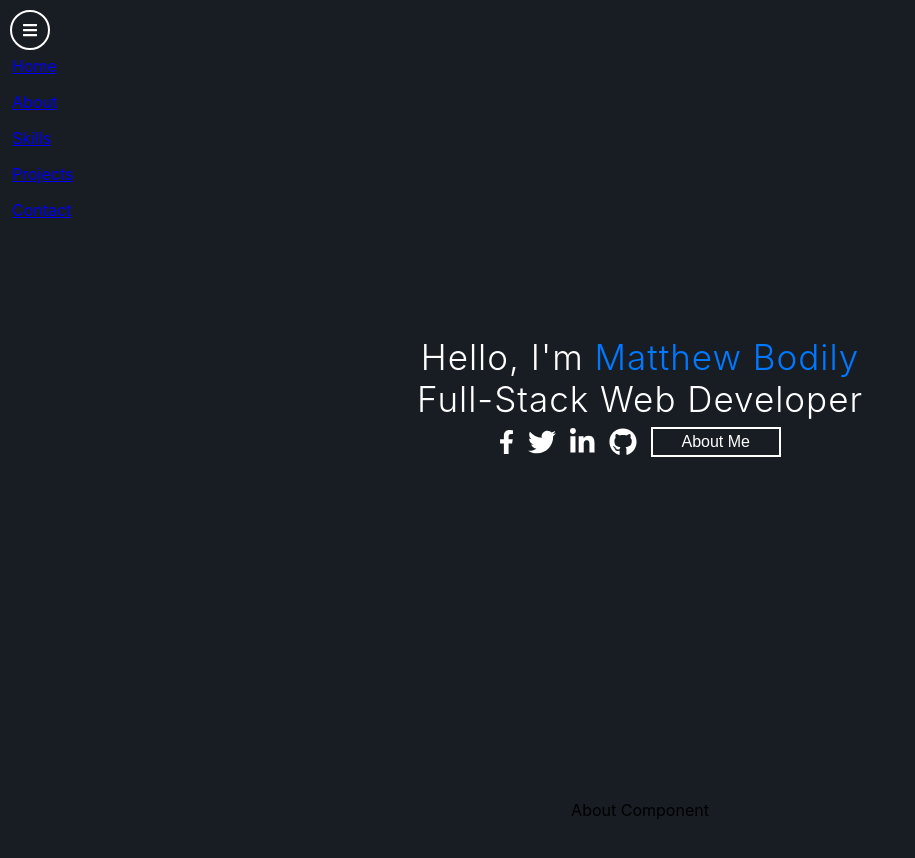
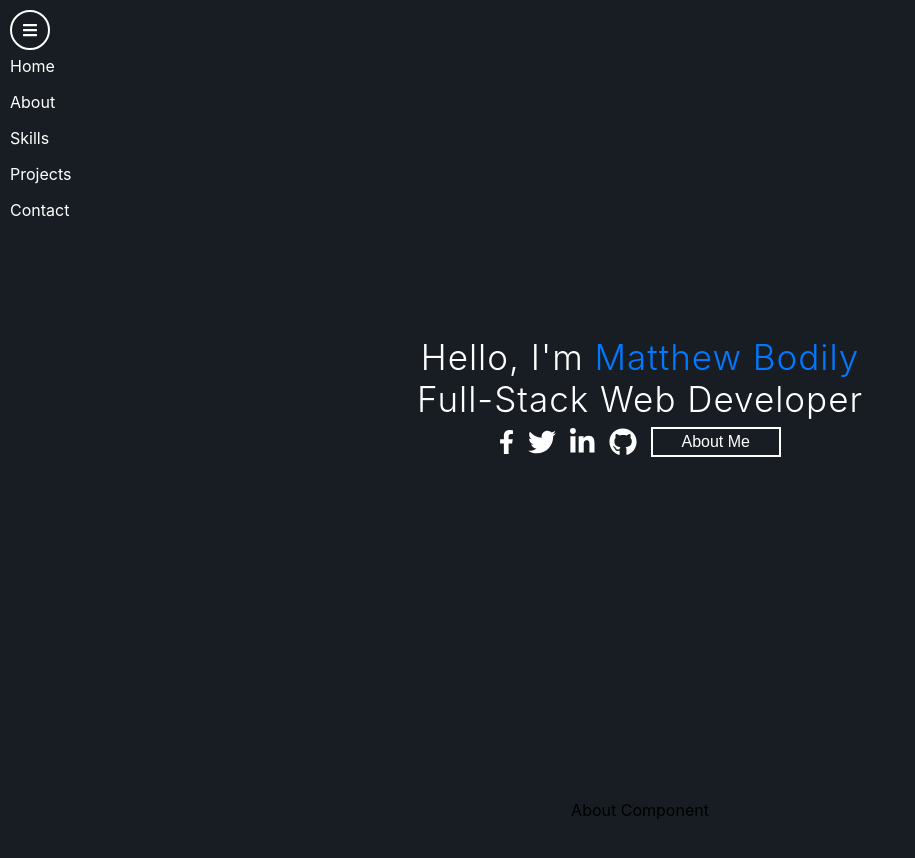
Before and after one commit to mattcbodily/portfolio-two, a React (Create React App) app: page / in a window 1280 px wide. Both pictures are taken after a click on the icon 30 px from the left and 30 px from the top of the page. Shown: the top 858 px of the page, without its empty margins (0-915 px from the left). Built offline with nearby package versions, Linux system fonts and the light colour scheme.

Commit message:
added styling to the menu component

```diff
--- a/src/Components/Menu/Menu.css
+++ b/src/Components/Menu/Menu.css
@@ -1,4 +1,4 @@
-.menu-container {
+.bars-container {
     height: 36px;
     width: 36px;
     border: 2px solid white;
@@ -6,9 +6,26 @@
     position: fixed;
     top: 10px;
     left: 10px;
+    padding: 0px;
+    background-color: #181D23;
+}
+
+.bars-container:hover {
+    border-color: #0078FF;
 }
 
 .menu-icon {
     color: white;
-    margin-top: 10px;
 }
+
+.menu-container {
+    position: fixed;
+    top: 40px;
+    left: 10px;
+    text-align: left;
+}
+
+.menu-links {
+    text-decoration: none;
+    color: white;
+}
--- a/src/Components/Menu/Menu.js
+++ b/src/Components/Menu/Menu.js
@@ -14,18 +14,45 @@ const Menu = () => {
     }
 
     return(
-        <div className='menu-container'>
-            <FontAwesomeIcon
-                icon='bars'
-                className='menu-icon'
-                onClick={handleToggle}/>
+        <div className='menu'>
+            <section className='bars-container'>
+                <FontAwesomeIcon
+                    icon='bars'
+                    className='menu-icon'
+                    onClick={handleToggle}/>
+            </section>
             {toggle
-            ?  (<nav>
-                    <AnchorLink href='#home'><p>Home</p></AnchorLink>
-                    <AnchorLink href='#about'><p>About</p></AnchorLink>
-                    <AnchorLink href='#skills'><p>Skills</p></AnchorLink>
-                    <AnchorLink href='#projects'><p>Projects</p></AnchorLink>
-                    <AnchorLink href='#contact'><p>Contact</p></AnchorLink>
+            ?  (<nav className='menu-container'>
+                    <AnchorLink
+                        href='#home'
+                        className='menu-links'
+                        onClick={handleToggle}>
+                            <p>Home</p>
+                    </AnchorLink>
+                    <AnchorLink
+                        href='#about'
+                        className='menu-links'
+                        onClick={handleToggle}>
+                            <p>About</p>
+                    </AnchorLink>
+                    <AnchorLink
+                        href='#skills'
+                        className='menu-links'
+                        onClick={handleToggle}>
+                            <p>Skills</p>
+                    </AnchorLink>
+                    <AnchorLink
+                        href='#projects'
+                        className='menu-links'
+                        onClick={handleToggle}>
+                            <p>Projects</p>
+                    </AnchorLink>
+                    <AnchorLink
+                        href='#contact'
+                        className='menu-links'
+                        onClick={handleToggle}>
+                            <p>Contact</p>
+                    </AnchorLink>
                 </nav>)
             : null}
         </div>
```
